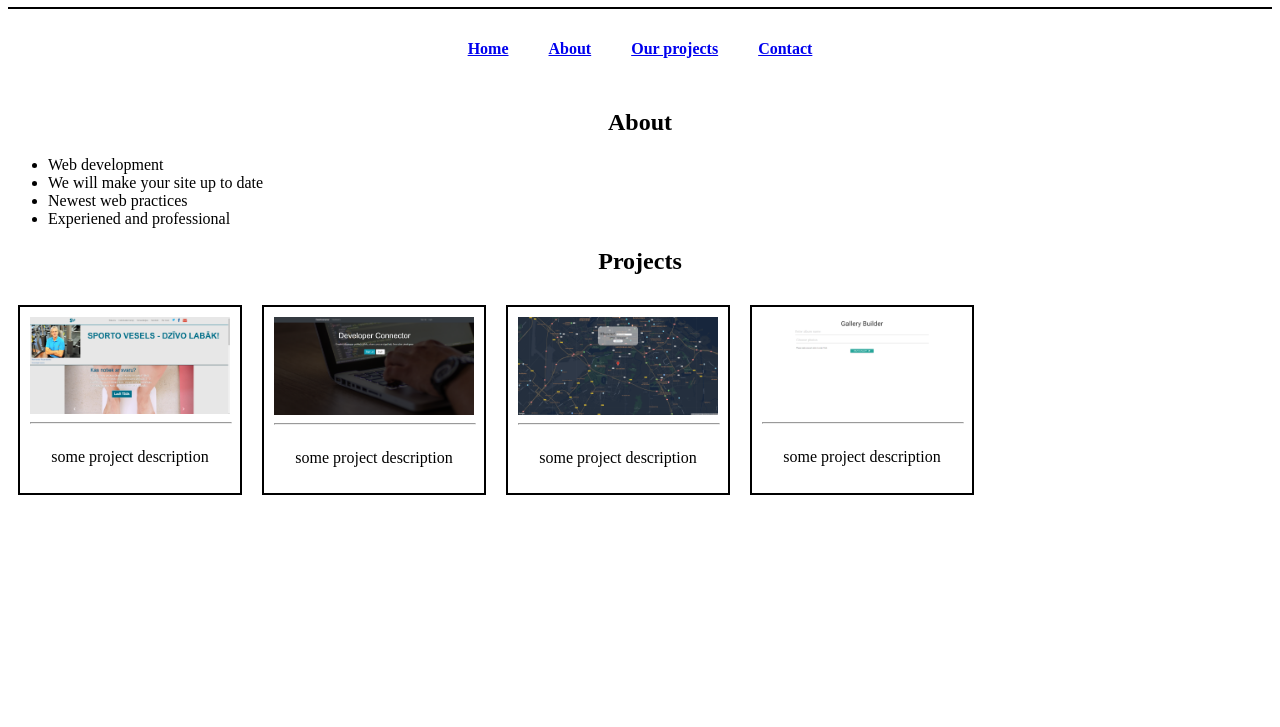
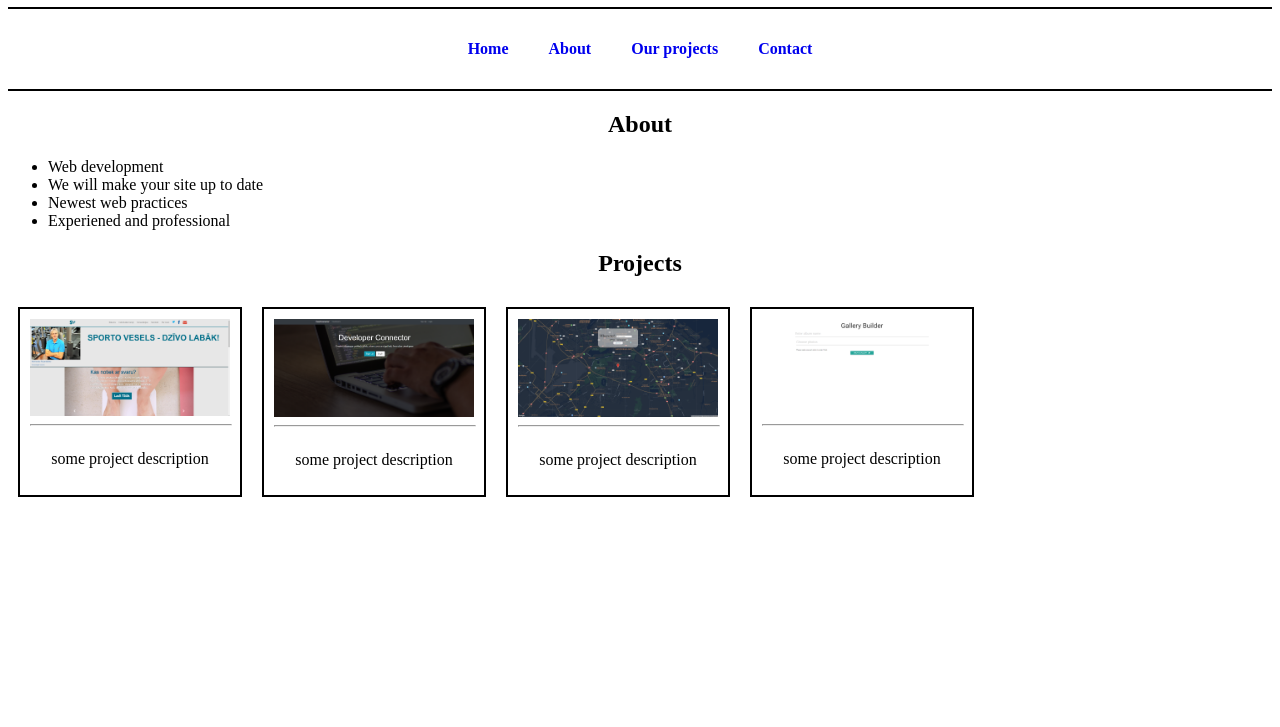
Before and after one commit to reinitto/gauja, a website: page public/index.html in a window 1280 px wide. Shown: the part 73-800 px from the top of the page. Drawn offline with Linux system fonts and the light colour scheme.

Commit message:
add style

```diff
--- a/style.scss
+++ b/style.scss
@@ -11,9 +11,13 @@ html {
 .navigation {
   display: flex;
   justify-content: center;
+  border-bottom: 2px double black;
   .navLink {
     display: inline-block;
     margin: 10px 20px;
+    a {
+      text-decoration: none;
+    }
   }
 }
 
```
Also changed, not shown: public/style.css.
